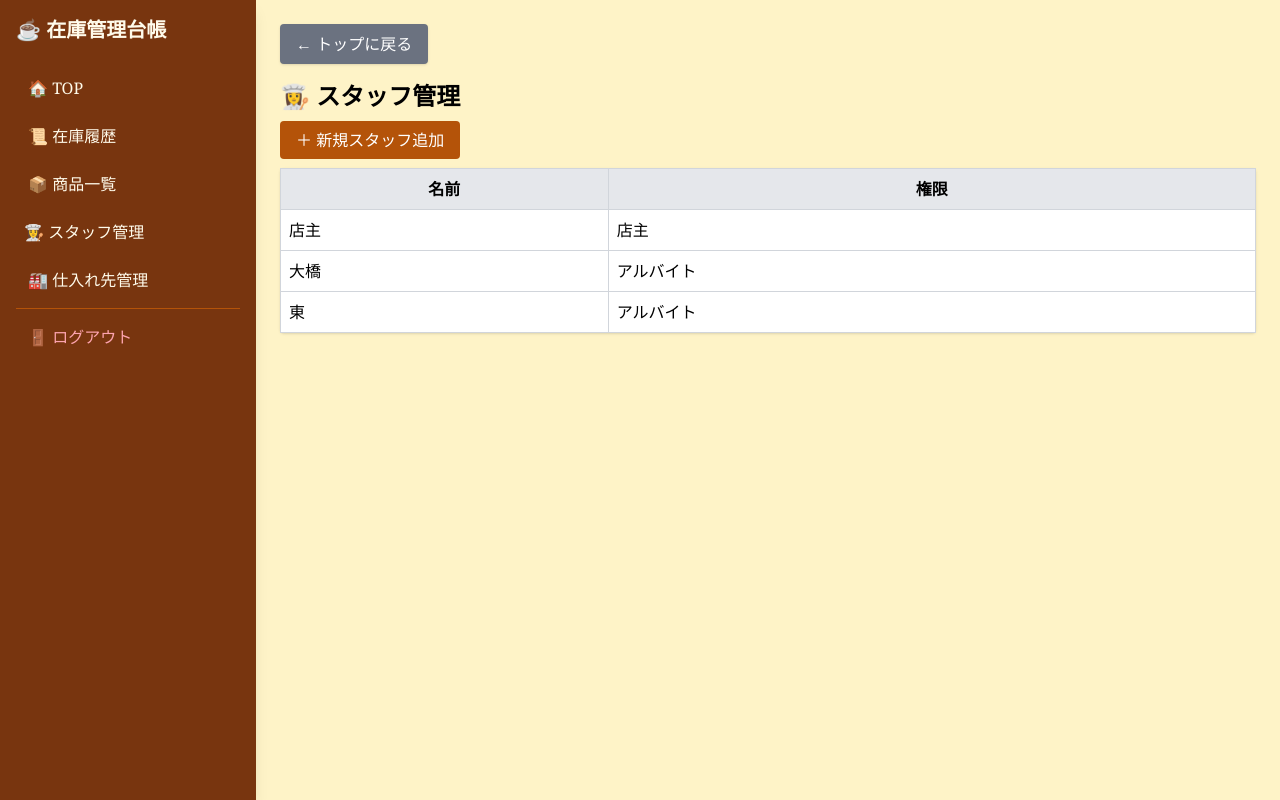
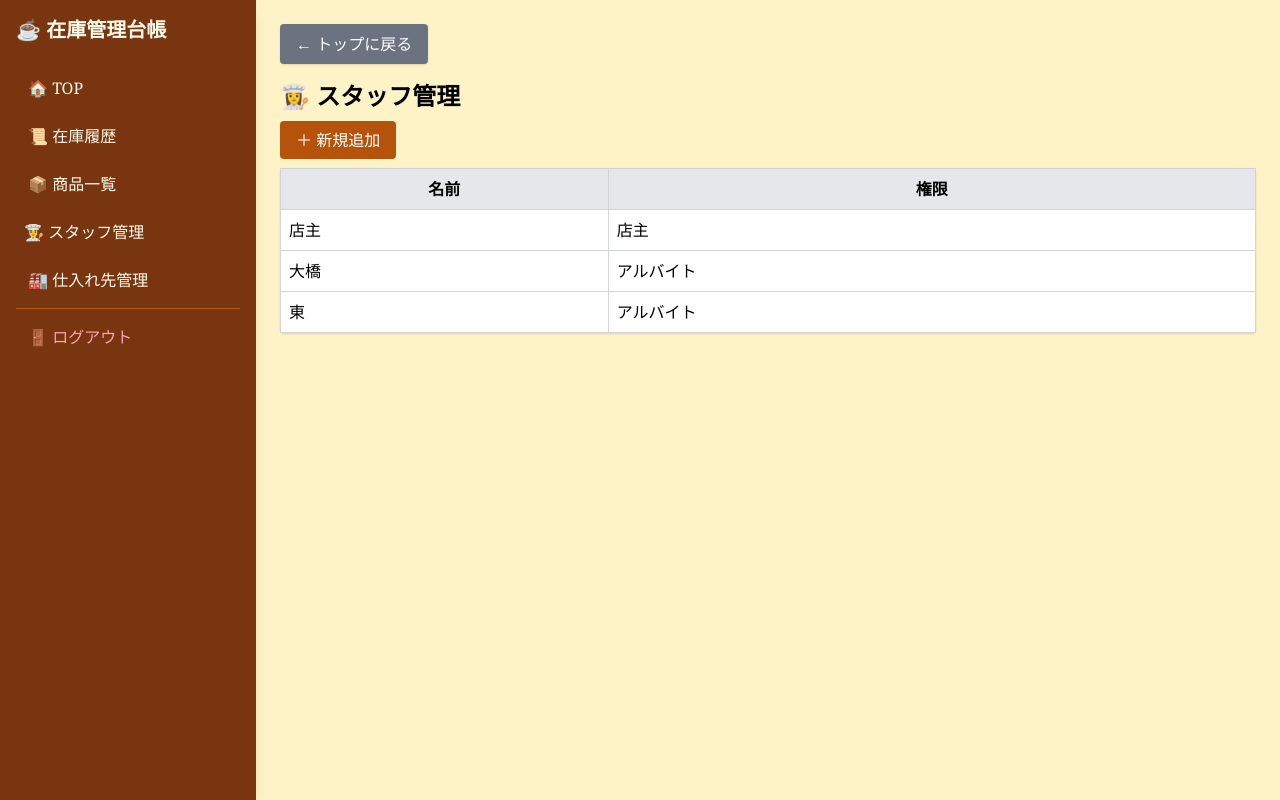
Before and after one commit to sunabakosora/cafe_stock, a Flask app: page /users in a window 1280 px wide. Run offline with Flask 3, Linux system fonts and the light colour scheme; a user stored in the database is signed in; data comes from the database, SQL or seed files in the repository; some libraries are stand-ins or nearby versions.

Commit message:
新規追加ボタン修正

```diff
--- a/templates/users.html
+++ b/templates/users.html
@@ -9,7 +9,7 @@
 <h1 class="text-2xl font-bold mb-4">👩‍🍳 スタッフ管理</h1>
 
 <a href="/users/add" class="bg-amber-700 text-white px-4 py-2 rounded">
-  ＋ 新規スタッフ追加
+  ＋ 新規追加
 </a>
 
 <table class="mt-4 bg-white shadow rounded w-full border border-gray-300">
```
